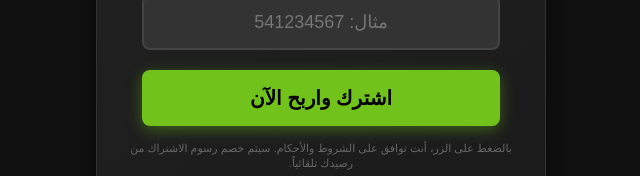
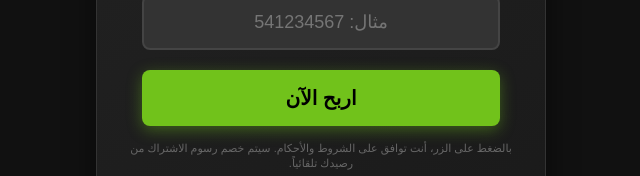
Before and after one commit to jackykhoo996/mobplus-ae-pin, a Next.js app: page / in a window 1280 px wide. Shown: the part 269-445 px from the top of the page, without its empty margins (319-959 px from the left). Built offline with nearby package versions, Linux system fonts and the light colour scheme.

Commit message:
optimize button text to Win Now

```diff
--- a/pages/index.js
+++ b/pages/index.js
@@ -119,7 +119,7 @@ export default function Home() {
               disabled={loading}
               style={{ width: '90%', padding: '16px', backgroundColor: '#71c21b', color: '#000', border: 'none', borderRadius: '8px', fontSize: '20px', cursor: 'pointer', fontWeight: '900', boxShadow: '0 4px 15px rgba(113, 194, 27, 0.4)' }}
             >
-              {loading ? 'انتظر...' : 'اشترك واربح الآن'}
+              {loading ? 'انتظر...' : 'اربح الآن'}
             </button>
             <p style={{ color: '#666', fontSize: '11px', marginTop: '15px', lineHeight: '1.4' }}>
               بالضغط على الزر، أنت توافق على الشروط والأحكام. سيتم خصم رسوم الاشتراك من رصيدك تلقائياً.
```
